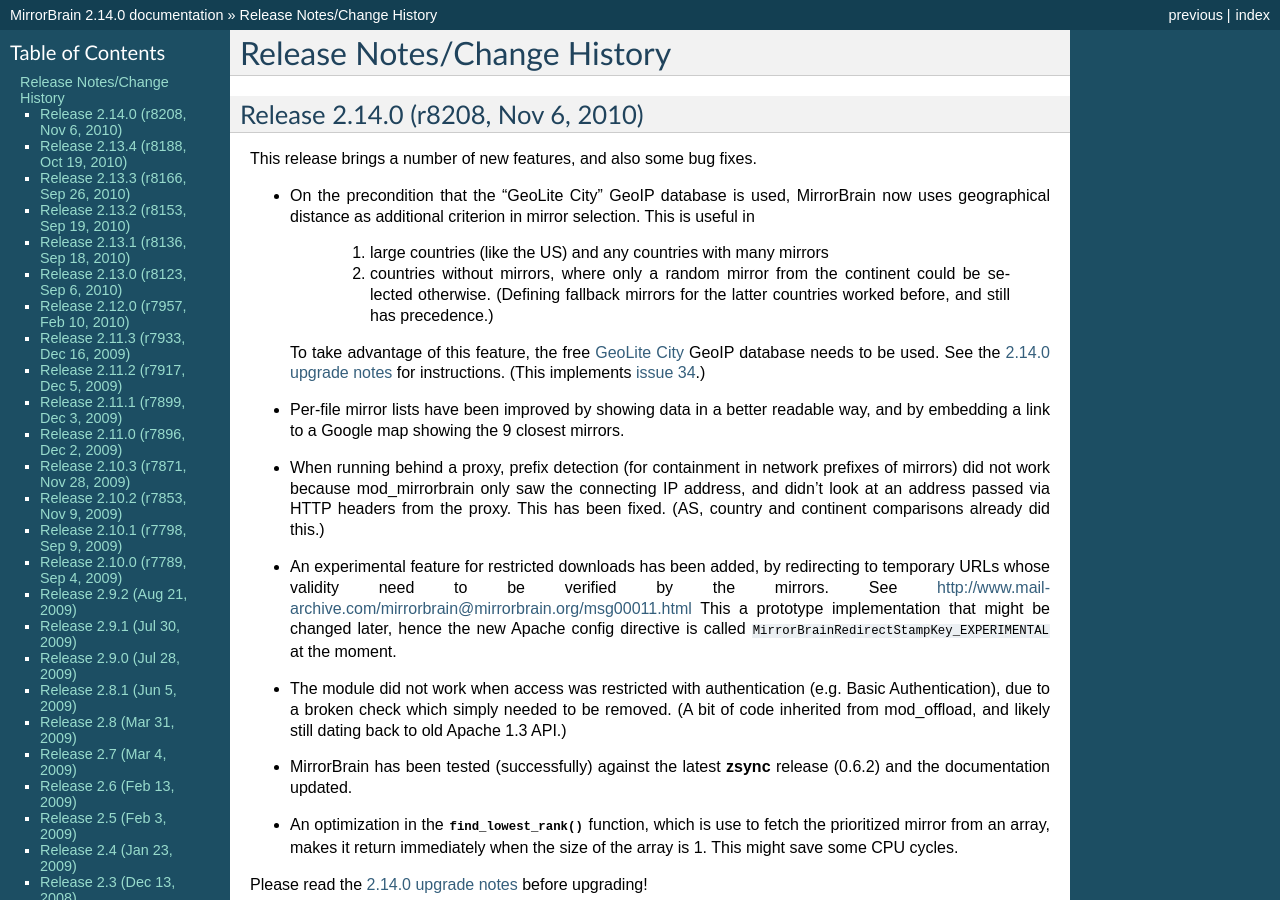
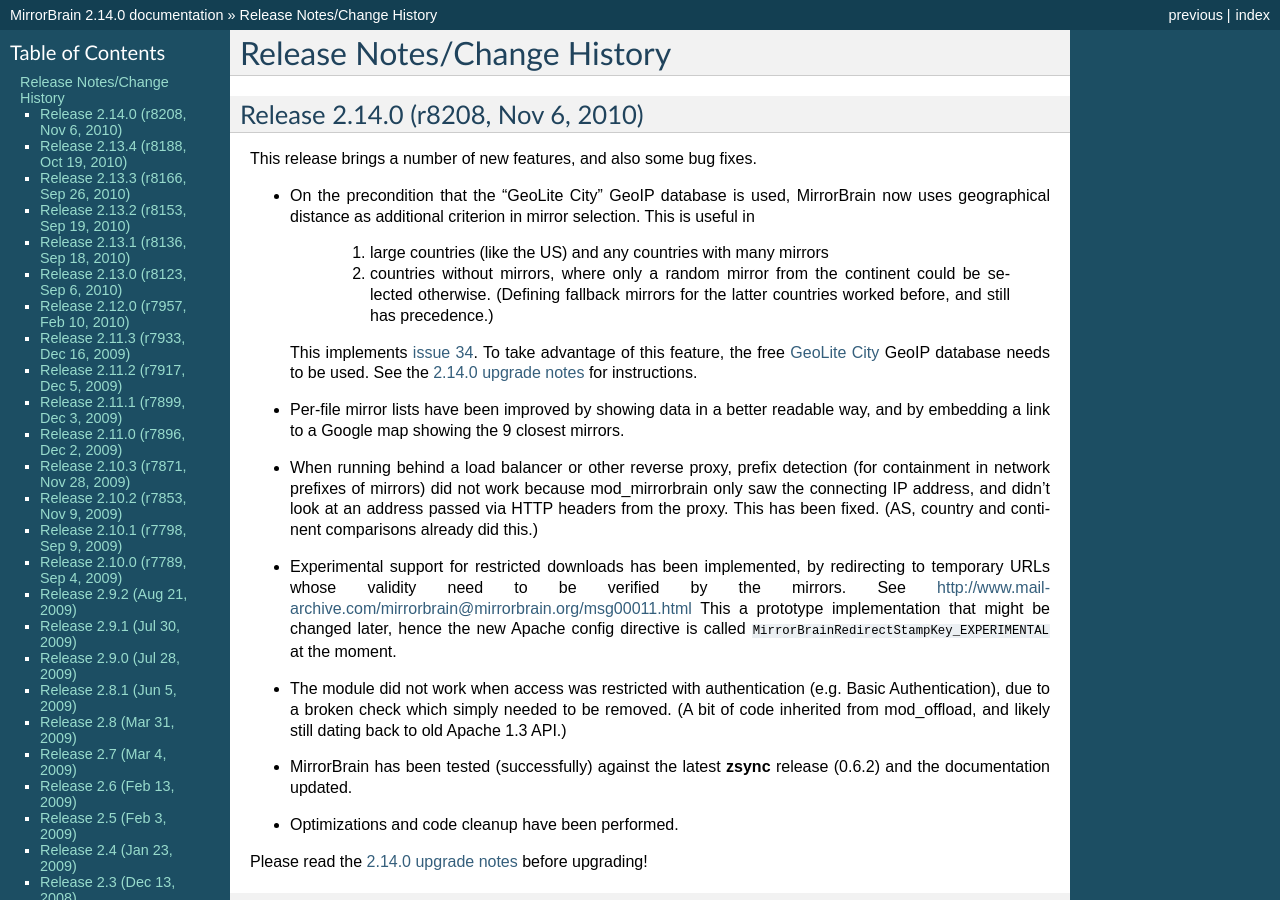
Before and after one commit to hayalci/mirrorbrain, a Sphinx documentation site: the page built from docs/changes.rst, in a window 1280 px wide and 900 px high. Built offline with Sphinx 7.4.7, drawn with Linux system fonts in a browser that asks for light colours.

Commit message:
- polish the release notes - add notes about the larger geolite dataset to various places
git-svn-id: http://svn.mirrorbrain.org/svn/mirrorbrain/trunk@8208 2d291e14-ff0c-0410-a3fa-d5caa9871f55

```diff
--- a/docs/changes.rst
+++ b/docs/changes.rst
@@ -20,27 +20,26 @@
        could be selected otherwise. (Defining fallback mirrors for the latter
        countries worked before, and still has precedence.)
 
-  To take advantage of this feature, the free `GeoLite City
-  <http://www.maxmind.com/app/geolitecity>`_ GeoIP database needs to be used.
-  See the `2.14.0 upgrade notes`_ for instructions. (This implements `issue
-  34`_.)
+  This implements `issue 34`_. To take advantage of this feature, the free
+  `GeoLite City <http://www.maxmind.com/app/geolitecity>`_ GeoIP database needs
+  to be used.  See the `2.14.0 upgrade notes`_ for instructions.
 
 - Per-file mirror lists have been improved by showing data in a better readable
   way, and by embedding a link to a Google map showing the 9 closest mirrors.
 
-- When running behind a proxy, prefix detection (for containment in network
-  prefixes of mirrors) did not work because mod_mirrorbrain only saw the
-  connecting IP address, and didn't look at an address passed via HTTP headers
-  from the proxy. This has been fixed. (AS, country and continent comparisons
-  already did this.)
-
-- An experimental feature for restricted downloads has been added, by
+- When running behind a load balancer or other reverse proxy, prefix detection
+  (for containment in network prefixes of mirrors) did not work because
+  mod_mirrorbrain only saw the connecting IP address, and didn't look at an
+  address passed via HTTP headers from the proxy. This has been fixed. (AS,
+  country and continent comparisons already did this.)
+
+- Experimental support for restricted downloads has been implemented, by
   redirecting to temporary URLs whose validity need to be verified by the
   mirrors. See
-  http://www.mail-archive.com/mirrorbrain@mirrorbrain.org/msg00011.html
-  This a prototype implementation that might be changed later, hence the new
-  Apache config directive is called
-  ``MirrorBrainRedirectStampKey_EXPERIMENTAL`` at the moment.
+  http://www.mail-archive.com/mirrorbrain@mirrorbrain.org/msg00011.html This a
+  prototype implementation that might be changed later, hence the new Apache
+  config directive is called ``MirrorBrainRedirectStampKey_EXPERIMENTAL`` at
+  the moment.
 
 - The module did not work when access was restricted with authentication (e.g.
   Basic Authentication), due to a broken check which simply needed to be
@@ -50,9 +49,7 @@
 - MirrorBrain has been tested (successfully) against the latest
   :program:`zsync` release (0.6.2) and the documentation updated.
 
-- An optimization in the :func:`find_lowest_rank` function, which is use to
-  fetch the prioritized mirror from an array, makes it return immediately when
-  the size of the array is 1. This might save some CPU cycles.
+- Optimizations and code cleanup have been performed.
 
 Please read the `2.14.0 upgrade notes`_ before upgrading!
 
--- a/docs/installation/debian.rst
+++ b/docs/installation/debian.rst
@@ -120,6 +120,8 @@
 
 Now, one (or more) of the files ending in ``.updated`` can be used with Apache.
 
+The larger dataset (``GeoLiteCity.dat.updated``) is recommended.
+
 
 Configure mod_dbd
 ~~~~~~~~~~~~~~~~~
```
Also changed, not shown: docs/installation/initial_config.rst (+9 -2 lines).
